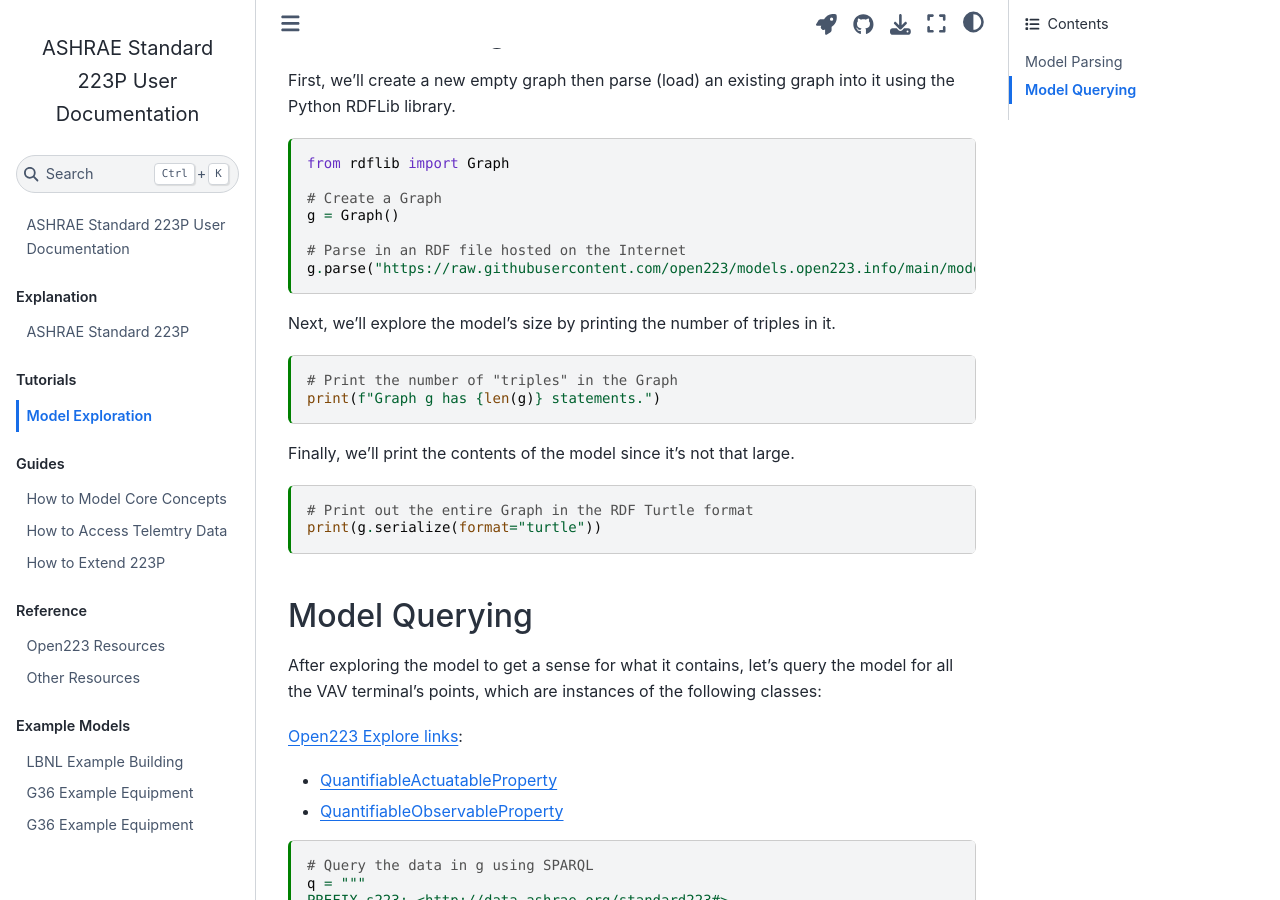
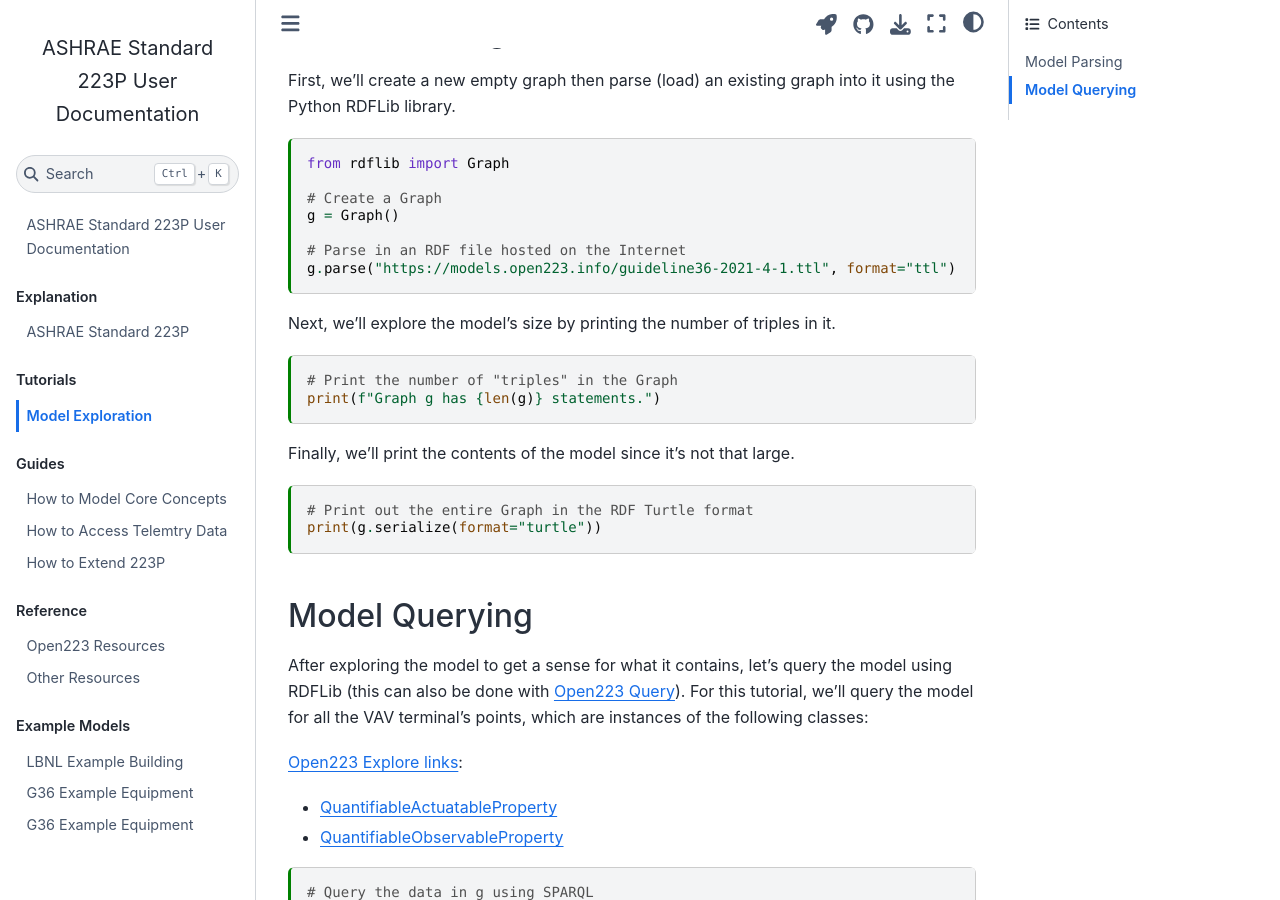
Before and after one commit to open223/docs.open223.info, a Jupyter Book: the page built from tutorials/model_exploration.md, in a window 1280 px wide and 900 px high, scrolled down 482 px. Built offline with Jupyter Book 1.0.4 settings and Sphinx 7.4.7 and the Sphinx Book theme 1.1.4, drawn with Linux system fonts in a browser that asks for light colours.

Commit message:
address review comments

````diff
--- a/tutorials/model_exploration.md
+++ b/tutorials/model_exploration.md
@@ -32,7 +32,7 @@ from rdflib import Graph
 g = Graph()
 
 # Parse in an RDF file hosted on the Internet
-g.parse("https://raw.githubusercontent.com/open223/models.open223.info/main/models/guideline36-2021-4-1.ttl", format="ttl")
+g.parse("https://models.open223.info/guideline36-2021-4-1.ttl", format="ttl")
 ```
 
 Next, we'll explore the model's size by printing the number of triples in it.
@@ -51,7 +51,7 @@ print(g.serialize(format="turtle"))
 
 ## Model Querying
 
-After exploring the model to get a sense for what it contains, let's query the model for all the VAV terminal's points, which are instances of the following classes:
+After exploring the model to get a sense for what it contains, let's query the model using RDFLib (this can also be done with [Open223 Query](open223-resources)). For this tutorial, we'll query the model for all the VAV terminal's points, which are instances of the following classes:
 
 [Open223 Explore links](open223-resources):
 - [QuantifiableActuatableProperty](https://explore.open223.info/s223/QuantifiableActuatableProperty.html)
````
